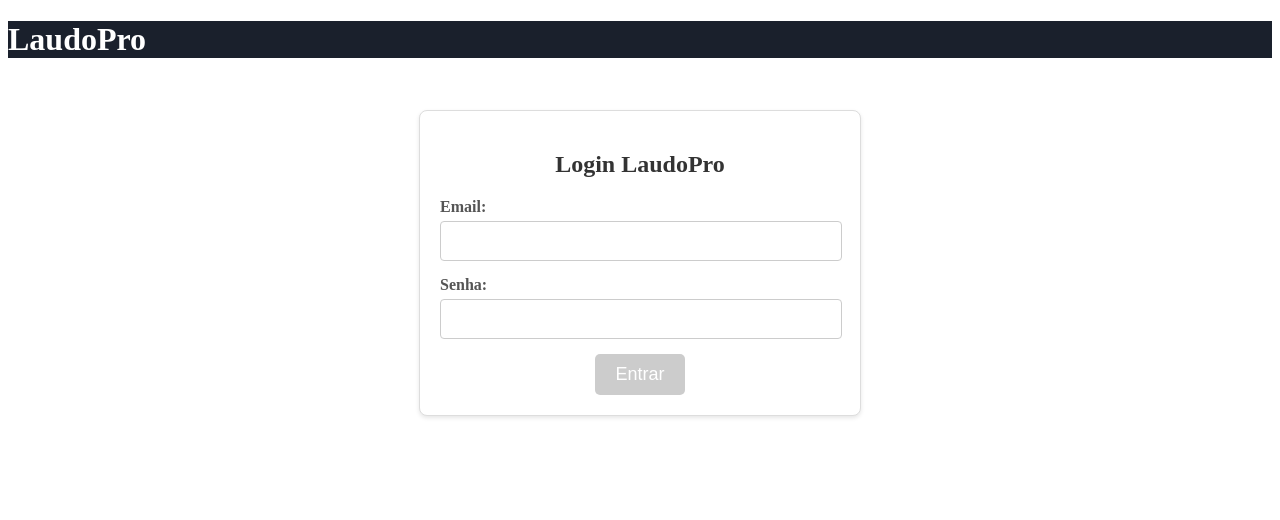
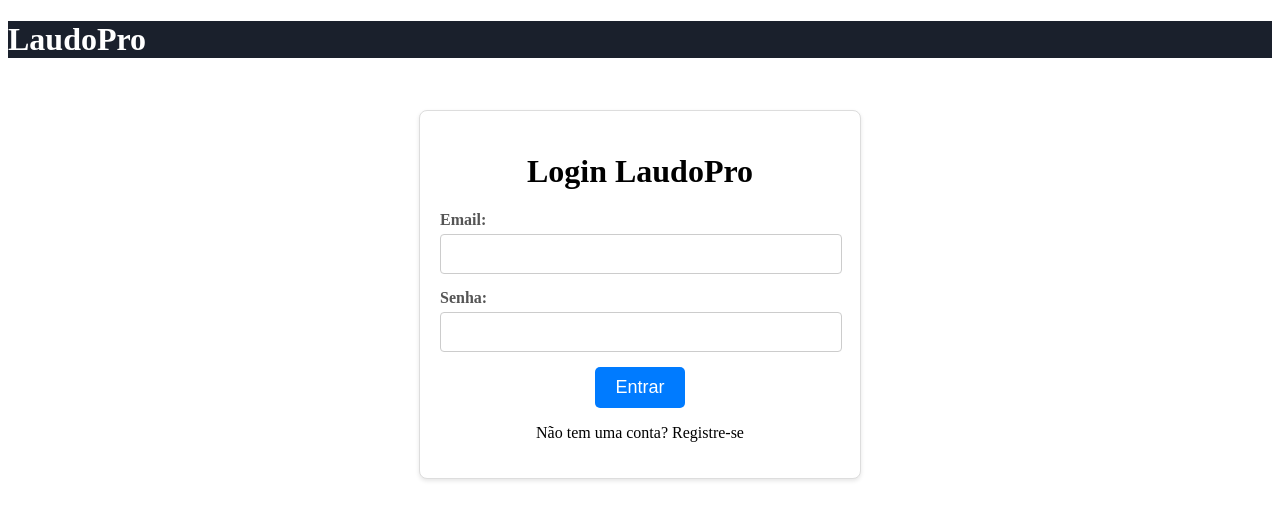
Before and after one commit to gustavo1902/LaudoPro, an Angular app in the folder frontend/: page /login in a window 1280 px wide. Shown: the top 520 px of the page. Built offline with nearby package versions, Linux system fonts and the light colour scheme.

Commit message:
feat (login): add link to registration page

```diff
--- a/frontend/src/app/auth/login/login.html
+++ b/frontend/src/app/auth/login/login.html
@@ -1,17 +1,35 @@
 <div class="login-container">
-  <h2>Login LaudoPro</h2>
-  <form (ngSubmit)="onSubmit()" #loginForm="ngForm">
-    <div class="form-group">
-      <label for="email">Email:</label>
-      <input type="email" id="email" name="email" [(ngModel)]="email" required email>
-    </div>
-    <div class="form-group">
-      <label for="senha">Senha:</label>
-      <input type="password" id="senha" name="senha" [(ngModel)]="senha" required>
-    </div>
-    <button type="submit" [disabled]="!loginForm.form.valid">Entrar</button>
-    <div *ngIf="errorMessage" class="error-message">
+  <div class="login-card">
+    <h1 class="text-3xl font-bold text-center mb-6">Login LaudoPro</h1>
+
+    <div *ngIf="errorMessage" class="error-message mb-4" role="alert">
       {{ errorMessage }}
     </div>
-  </form>
+
+    <form (ngSubmit)="onSubmit()">
+      <div class="form-group">
+        <label for="email">Email:</label>
+        <input id="email" type="email" [(ngModel)]="email" name="email" required
+               class="form-input">
+      </div>
+      <div class="form-group">
+        <label for="senha">Senha:</label>
+        <input id="senha" type="password" [(ngModel)]="senha" name="senha" required
+               class="form-input">
+      </div>
+      <button type="submit" class="btn-primary w-full">
+        Entrar
+      </button>
+    </form>
+
+    <div class="mt-4 text-center">
+      <p class="text-sm text-gray-600">
+        Não tem uma conta?
+        <a routerLink="/registro" class="font-medium text-blue-600 hover:text-blue-500">
+          Registre-se
+        </a>
+      </p>
+    </div>
+
+  </div>
 </div>
```
